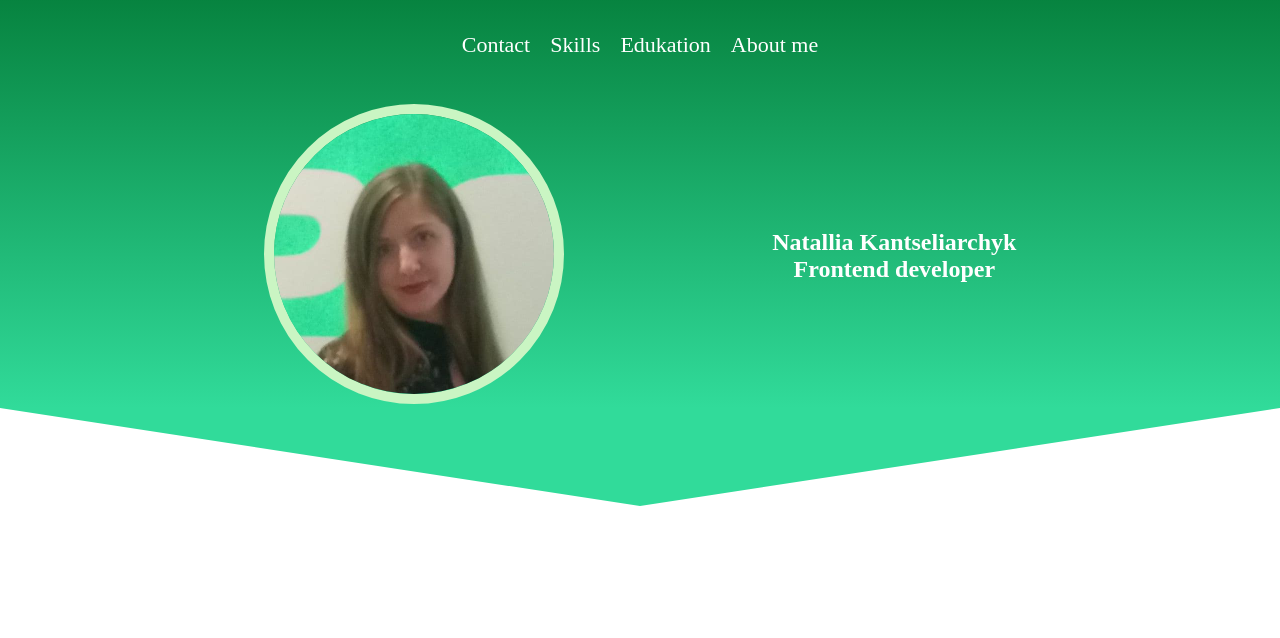
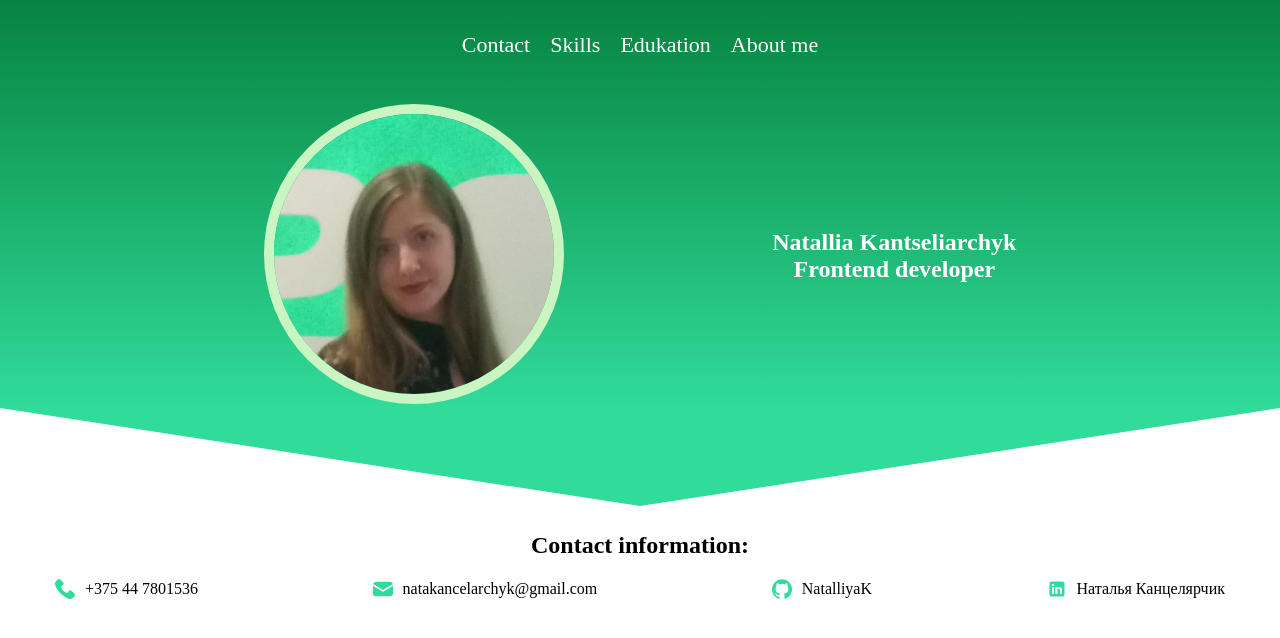
Before and after one commit to NatalliyaK/JS-From-Zero-To-Hero-2023, a plain HTML site: page index.html in a window 1280 px wide. Drawn offline with Linux system fonts and the light colour scheme.

Commit message:
add information section

```diff
--- a/index.html
+++ b/index.html
@@ -33,7 +33,25 @@
     <svg class="banner--svg" id="bigTriangleColor" xmlns="http://www.w3.org/2000/svg" version="1.1" width="100%" height="100" viewBox="0 0 100 102" preserveAspectRatio="none">
         <path d="M0 0 L50 100 L100 0 Z"></path>
     </svg>
-    <section ></section>
+    <section id="information">
+        <h2 class="information__title">Contact information:</h2>
+        <ul class="contacts wrapper">
+            <li class="contact__item">
+                <a class="contact__link" href="tel:+375447801536">
+                    <svg class="contact__icon" xmlns="http://www.w3.org/2000/svg"
+                         viewBox="0 0 513.64 513.64">
+                        <path d="M499.66 376.96l-71.68-71.68c-25.6-25.6-69.12-15.359-79.36 17.92-7.68 23.041-33.28 35.841-56.32 30.72-51.2-12.8-120.32-79.36-133.12-133.12-7.68-23.041 7.68-48.641 30.72-56.32 33.28-10.24 43.52-53.76 17.92-79.36l-71.68-71.68c-20.48-17.92-51.2-17.92-69.12 0L18.38 62.08c-48.64 51.2 5.12 186.88 125.44 307.2s256 176.641 307.2 125.44l48.64-48.64c17.921-20.48 17.921-51.2 0-69.12z"></path></svg>+375 44 7801536</a></li>
+            <li class="contact__item">
+                <a class="contact__link" href="mailto:natakancelarchyk@gmail.com">
+                    <svg class="contact__icon" xmlns="http://www.w3.org/2000/svg" viewBox="0 0 433.664 433.664"><path d="M229.376 271.616c-4.096 2.56-8.704 3.584-12.8 3.584s-8.704-1.024-12.8-3.584L0 147.2v165.376c0 35.328 28.672 64 64 64h305.664c35.328 0 64-28.672 64-64V147.2L229.376 271.616z"></path><path d="M369.664 57.088H64c-30.208 0-55.808 21.504-61.952 50.176l215.04 131.072 214.528-131.072c-6.144-28.672-31.744-50.176-61.952-50.176z"></path></svg>natakancelarchyk@gmail.com</a></li>
+            <li class="contact__item">
+                <a class="contact__link"  href="https://github.com/NatalliyaK">
+                    <svg class="contact__icon" xmlns="http://www.w3.org/2000/svg" viewBox="0 0 512 512"><path d="M255.968 5.329C114.624 5.329 0 120.401 0 262.353c0 113.536 73.344 209.856 175.104 243.872 12.8 2.368 17.472-5.568 17.472-12.384 0-6.112-.224-22.272-.352-43.712-71.2 15.52-86.24-34.464-86.24-34.464-11.616-29.696-28.416-37.6-28.416-37.6-23.264-15.936 1.728-15.616 1.728-15.616 25.696 1.824 39.2 26.496 39.2 26.496 22.848 39.264 59.936 27.936 74.528 21.344 2.304-16.608 8.928-27.936 16.256-34.368-56.832-6.496-116.608-28.544-116.608-127.008 0-28.064 9.984-51.008 26.368-68.992-2.656-6.496-11.424-32.64 2.496-68 0 0 21.504-6.912 70.4 26.336 20.416-5.696 42.304-8.544 64.096-8.64 21.728.128 43.648 2.944 64.096 8.672 48.864-33.248 70.336-26.336 70.336-26.336 13.952 35.392 5.184 61.504 2.56 68 16.416 17.984 26.304 40.928 26.304 68.992 0 98.72-59.84 120.448-116.864 126.816 9.184 7.936 17.376 23.616 17.376 47.584 0 34.368-.32 62.08-.32 70.496 0 6.88 4.608 14.88 17.6 12.352C438.72 472.145 512 375.857 512 262.353 512 120.401 397.376 5.329 255.968 5.329z"></path></svg>NatalliyaK</a></li>
+            <li class="contact__item">
+                <a class="contact__link" href="https://www.linkedin.com/in/natallia-kantseliarchyk/">
+                    <svg class="contact__icon" xmlns="http://www.w3.org/2000/svg" viewBox="0 0 48 48" width="48px" height="48px"><path d="M42,37c0,2.762-2.238,5-5,5H11c-2.761,0-5-2.238-5-5V11c0-2.762,2.239-5,5-5h26c2.762,0,5,2.238,5,5V37z"/><path fill="#FFF" d="M12 19H17V36H12zM14.485 17h-.028C12.965 17 12 15.888 12 14.499 12 13.08 12.995 12 14.514 12c1.521 0 2.458 1.08 2.486 2.499C17 15.887 16.035 17 14.485 17zM36 36h-5v-9.099c0-2.198-1.225-3.698-3.192-3.698-1.501 0-2.313 1.012-2.707 1.99C24.957 25.543 25 26.511 25 27v9h-5V19h5v2.616C25.721 20.5 26.85 19 29.738 19c3.578 0 6.261 2.25 6.261 7.274L36 36 36 36z"/></svg>Наталья Канцелярчик</a></li>
+        </ul>
+    </section>
 </main>
 <footer></footer>
 <script src="index.js"></script>
--- a/style.css
+++ b/style.css
@@ -7,7 +7,7 @@
 
 a {
     text-decoration: none;
-    color: white;
+    color: inherit;
 }
 
 li {
@@ -50,12 +50,14 @@ img {
 }
 
 .nav-list__item {
+    color: white;
     padding: 10px;
     font-size: 22px;
     font-weight: normal;
 }
 
-.nav-list__item:hover {
+.nav-list__item:hover,
+.contact__item:hover {
     color: #15ea44;
 }
 
@@ -93,3 +95,26 @@ img {
     width: 100%;
     fill: #31db9a;
 }
+
+.information__title {
+    text-align: center;
+    padding: 20px 0 20px;
+}
+
+.contacts {
+    justify-content: space-between;
+    display: flex;
+    flex-wrap: wrap;
+}
+
+.contact__link {
+    display: flex;
+    align-items: center;
+}
+
+.contact__icon {
+    width: 20px;
+    height: 20px;
+    margin-right: 10px;
+    fill: #31db9a;
+}
```
